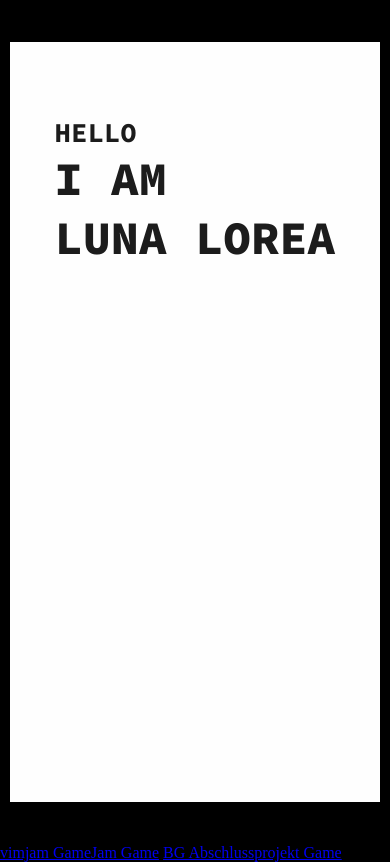
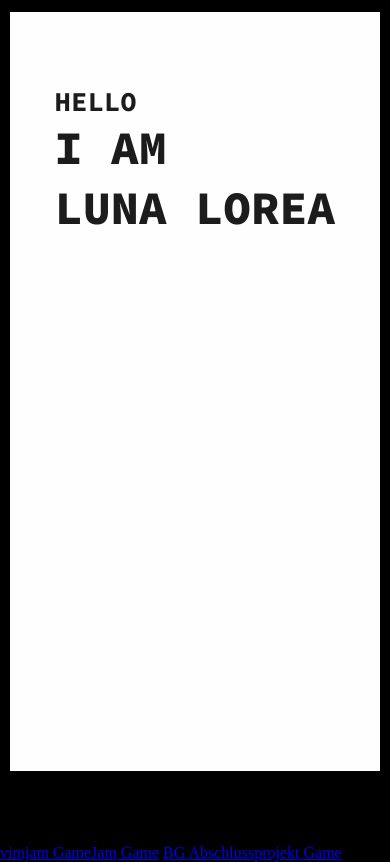
Before and after one commit to LunaLorea/lunalorea.github.io, a plain HTML site: page index.html in a window 390 px wide. Drawn offline with Linux system fonts and the light colour scheme.

Commit message:
removed unnecessary duplications

```diff
--- a/main.css
+++ b/main.css
@@ -20,7 +20,7 @@ body {
     flex-direction: row;
     background-color: var(--light-base);
     margin: auto;
-    margin-top: 5vh;
+    margin-top: 3%;
     height: 90%;
     width: 95%;
 }
@@ -67,17 +67,10 @@ h2 {
 
 @media (max-width: 900px) {
     .intro {
-        display: flex;
         flex-direction: column;
-        background-color: var(--light-base);
-        margin: auto;
-        margin-top: 5vh;
-        height: 90%;
-        width: 95%;
     }
     #title {
         left: 2rem;
-        top: 50%;
         -ms-transform: translate(0, -80%);
         transform: translate(0, -80%);
     }
```
